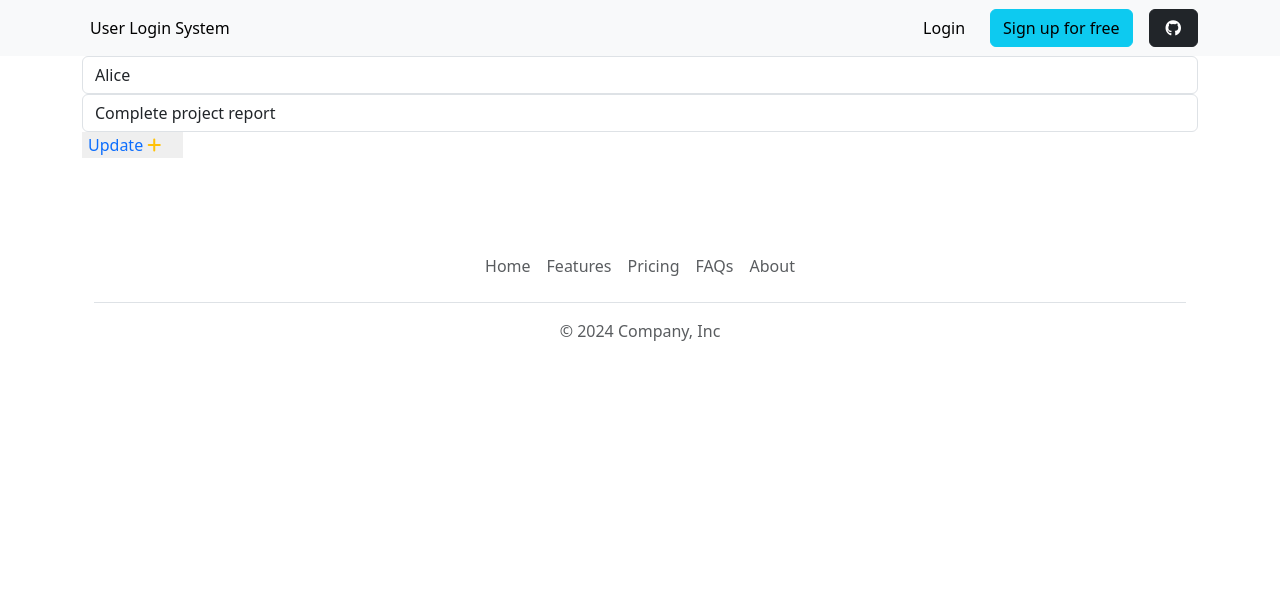
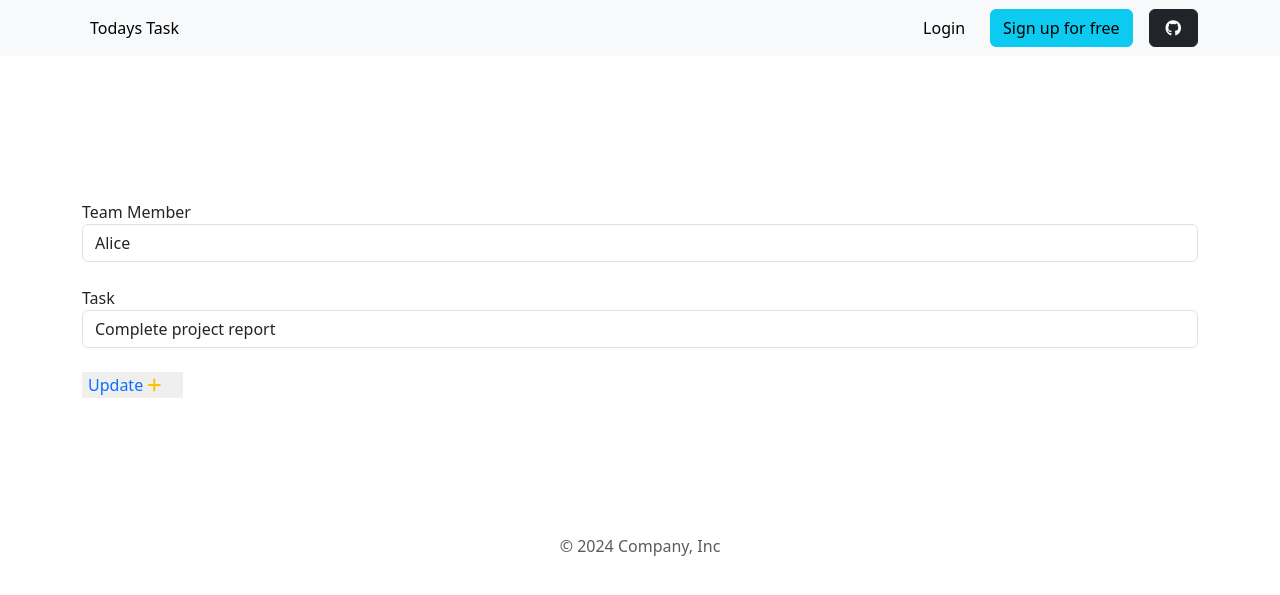
Before and after one commit to HarshalDaundkar1513/User_auth_ToDo_app, a Flask app: page /updatetask/1 in a window 1280 px wide. Shown: the top 595 px of the page. Run offline with Flask 3, Linux system fonts and the light colour scheme; the visitor is signed in with stand-in values (Sample User, id 1); data comes from the database, SQL or seed files in the repository; both versions use the stored data as it was after the commit.

Commit message:
Initial commit

```diff
--- a/app.py
+++ b/app.py
@@ -8,6 +8,7 @@ app.secret_key = "Login_App_Auth"
 @app.route('/')
 def index():
     session.pop('email', None)
+    session.pop('user_id', None)
     return render_template('index.html')
 
 @app.route('/createacount')
@@ -24,15 +25,16 @@ def UserLogDetails():
 
         if UserPassword == UserPassRepeat:
             hashed_password = generate_password_hash(UserPassword, method='pbkdf2:sha256')
-            flash("Account Created successfully")
+            flash("Account created successfully", "success")
             db = get_database()
             db.execute('INSERT INTO Users (UserName, UserEmail, Password) VALUES (?, ?, ?)',
                        [UserName, UserEmail, hashed_password])
             db.commit()
             return redirect(url_for('index'))
         else:
-            error = "Passwords do not match"
-            return render_template('createacc.html', error=error)
+            flash("Passwords do not match", "danger")
+            return redirect(url_for('createacount'))
+
 
 @app.route('/LoginPage')
 def LoginPage():
@@ -50,21 +52,20 @@ def LoginAuth():
 
         if user and check_password_hash(user['Password'], UserPassword):
             session['email'] = UserEmail
+            session['user_id'] = user['UserID']
             return redirect(url_for('TodosApp'))
         else:
             flash('Invalid email or password')
             return redirect(url_for('LoginPage'))
 
-
 @app.route('/TodosApp')
 def TodosApp():
     if g.email:
         db = get_database()
-        task_entry = db.execute("select * from todos")
+        task_entry = db.execute("SELECT * FROM todos WHERE user_id = ?", [session['user_id']])
         all_tasks = task_entry.fetchall()
-        return render_template('Todo_Home.html' , all_task = all_tasks)
+        return render_template('Todo_Home.html', all_task=all_tasks)
     return render_template('index.html')
-
 
 @app.before_request
 def before_request():
@@ -72,31 +73,26 @@ def before_request():
     if 'email' in session:
         g.email = session['email']
 
-
-
-
-
 @app.route('/inserttask', methods=['POST'])
 def inserttask():
     if request.method == "POST":
         tmember = request.form['tmember']
         task = request.form['task']
         db = get_database()
-        db.execute('insert into todos( todaystask, Tmember) values (?,?) ',[tmember,task])
+        db.execute('INSERT INTO todos (todaystask, Tmember, user_id) VALUES (?, ?, ?)',
+                   [task, tmember, session['user_id']])
         db.commit()
         return redirect(url_for('TodosApp'))
     return render_template('Todo_Home.html')
-
 
 @app.route('/deletetask/<int:id>', methods=['POST', 'GET'])
 def deletetask(id):
     if request.method == "GET":
         db = get_database()
-        db.execute('delete from todos where id = ? ',[id])
+        db.execute('DELETE FROM todos WHERE id = ? AND user_id = ?', [id, session['user_id']])
         db.commit()
         return redirect(url_for('TodosApp'))
     return render_template('Todo_Home.html')
-
 
 @app.route('/updatetask/<int:id>', methods=['POST', 'GET'])
 def updatetask(id):
@@ -104,18 +100,23 @@ def updatetask(id):
     if request.method == "POST":
         tmember = request.form['tmember']
         task = request.form['task']
-        db.execute('UPDATE todos SET todaystask = ? , Tmember = ? WHERE id = ?', [task , tmember, id])
-
+        db.execute('UPDATE todos SET todaystask = ?, Tmember = ? WHERE id = ? AND user_id = ?',
+                   [task, tmember, id, session['user_id']])
         db.commit()
         return redirect(url_for('TodosApp'))
     else:
-        task = db.execute("select * from todos where id = ?",[id]).fetchone()
-        return render_template('update.html', task = task)
-
+        task = db.execute("SELECT * FROM todos WHERE id = ? AND user_id = ?", [id, session['user_id']]).fetchone()
+        return render_template('update.html', task=task)
 
 @app.route('/about')
 def about():
     return render_template('about.html')
 
+
+@app.route('/logout')
+def logout():
+    session.pop('email', None)
+    flash('You have been logged out.', 'success')
+    return redirect(url_for('index'))
 if __name__ == "__main__":
     app.run(debug=True)
--- a/templates/layout.html
+++ b/templates/layout.html
@@ -4,7 +4,7 @@
 <head>
     <meta charset="utf-8" />
     <meta name="viewport" content="width=device-width, initial-scale=1" />
-    <title>Welcome</title>
+    <title>Todays Task</title>
     <!-- <script src=" {{ url_for('static', filename='js/script.js') }} "></script> -->
 
     <link rel="stylesheet" href="https://cdnjs.cloudflare.com/ajax/libs/font-awesome/6.0.0-beta3/css/all.min.css" />
@@ -17,7 +17,6 @@
     <nav class="navbar navbar-expand-lg navbar-light bg-body-tertiary">
         <!-- Container wrapper -->
         <div class="container">
-
             <!-- Toggle button -->
             <button data-mdb-collapse-init class="navbar-toggler" type="button" data-mdb-target="#navbarButtonsExample"
                 aria-controls="navbarButtonsExample" aria-expanded="false" aria-label="Toggle navigation">
@@ -29,7 +28,7 @@
                 <!-- Left links -->
                 <ul class="navbar-nav me-auto mb-2 mb-lg-0">
                     <li class="nav-item">
-                        <a href="{{ url_for('index') }}" class="nav-link text-black">User Login System</a>
+                        <a href="{{ url_for('index') }}" class="nav-link text-black">Todays Task</a>
                     </li>
                 </ul>
                 <!-- Left links -->
@@ -45,7 +44,6 @@
                         Sign up for free
                     </a>
 
-
                     <a data-mdb-ripple-init class="btn btn-dark px-3" href="https://github.com/HarshalDaundkar1513/"
                         role="button" target="_blank"><i class="fa-brands fa-github"></i></a>
                 </div>
@@ -56,27 +54,13 @@
     </nav>
     <!-- Navbar -->
 
-
-    {% block body %}
-
-    {% endblock %}
-
-
+    {% block body %} {% endblock %}
 
     <div class="container">
         <footer class="py-3 my-4">
-            <ul class="nav justify-content-center border-bottom pb-3 mb-3">
-                <li class="nav-item"><a href="#" class="nav-link px-2 text-body-secondary">Home</a></li>
-                <li class="nav-item"><a href="#" class="nav-link px-2 text-body-secondary">Features</a></li>
-                <li class="nav-item"><a href="#" class="nav-link px-2 text-body-secondary">Pricing</a></li>
-                <li class="nav-item"><a href="#" class="nav-link px-2 text-body-secondary">FAQs</a></li>
-                <li class="nav-item"><a href="#" class="nav-link px-2 text-body-secondary">About</a></li>
-            </ul>
             <p class="text-center text-body-secondary">© 2024 Company, Inc</p>
         </footer>
     </div>
-
-
 
     <script src="https://cdn.jsdelivr.net/npm/bootstrap@5.3.3/dist/js/bootstrap.bundle.min.js"
         integrity="sha384-YvpcrYf0tY3lHB60NNkmXc5s9fDVZLESaAA55NDzOxhy9GkcIdslK1eN7N6jIeHz"
--- a/templates/update.html
+++ b/templates/update.html
@@ -1,24 +1,28 @@
-{% extends "layout.html" %} {% block body %}
+{% extends "layout.html" %}
+{% block body %}
 <div class="container">
-    <form action="{{url_for('updatetask', id = task['id'])}}" method="post">
-        <tr>
-            <td>
-                <input name="tmember" type="text" class="form-control" value="{{task['tmember']}}"
-                    placeholder="Team Member" required />
-            </td>
-            <td>
-                <input name="task" type="text" class="form-control" value="{{task['todaystask']}}" placeholder="Task"
-                    required />
-            </td>
-            <td>
-                <button type="submit" class="link-underline-light text-primary border border-0">
-                    Update
-                    <i class="fa fa-plus text-success me-3 text-warning underline-none" aria-hidden="true"></i>
-                </button>
-            </td>
-        </tr>
+    <form action="{{ url_for('updatetask', id=task['id']) }}" method="post">
+        <div class="form-group">
+            <br><br><br><br><br><br>
+            <label for="tmember">Team Member</label>
+            <input name="tmember" type="text" class="form-control" id="tmember" value="{{ task['tmember'] }}"
+                placeholder="Team Member" required />
+        </div>
+        <br>
+        <div class="form-group">
+            <label for="task">Task</label>
+            <input name="task" type="text" class="form-control" id="task" value="{{ task['todaystask'] }}"
+                placeholder="Task" required />
+        </div>
+        <br>
+        <div class="form-group">
+            <button type="submit" class="link-underline-light text-primary border border-0">
+                Update
+                <i class="fa fa-plus text-success me-3 text-warning underline-none" aria-hidden="true"></i>
+            </button>
+        </div>
+        <br><br>
+        <br><br>
     </form>
-
-    <br /><br />
-    {% endblock %}
 </div>
+{% endblock %}
```
Also changed, not shown: tables.sql (added, +32 -0 lines), templates/Base.html (+29 -10 lines), templates/createacc.html (+18 -7 lines), templates/index.html (+11 -15 lines), templates/loginpage.html (+6 -1 lines), LoginApp.db.
